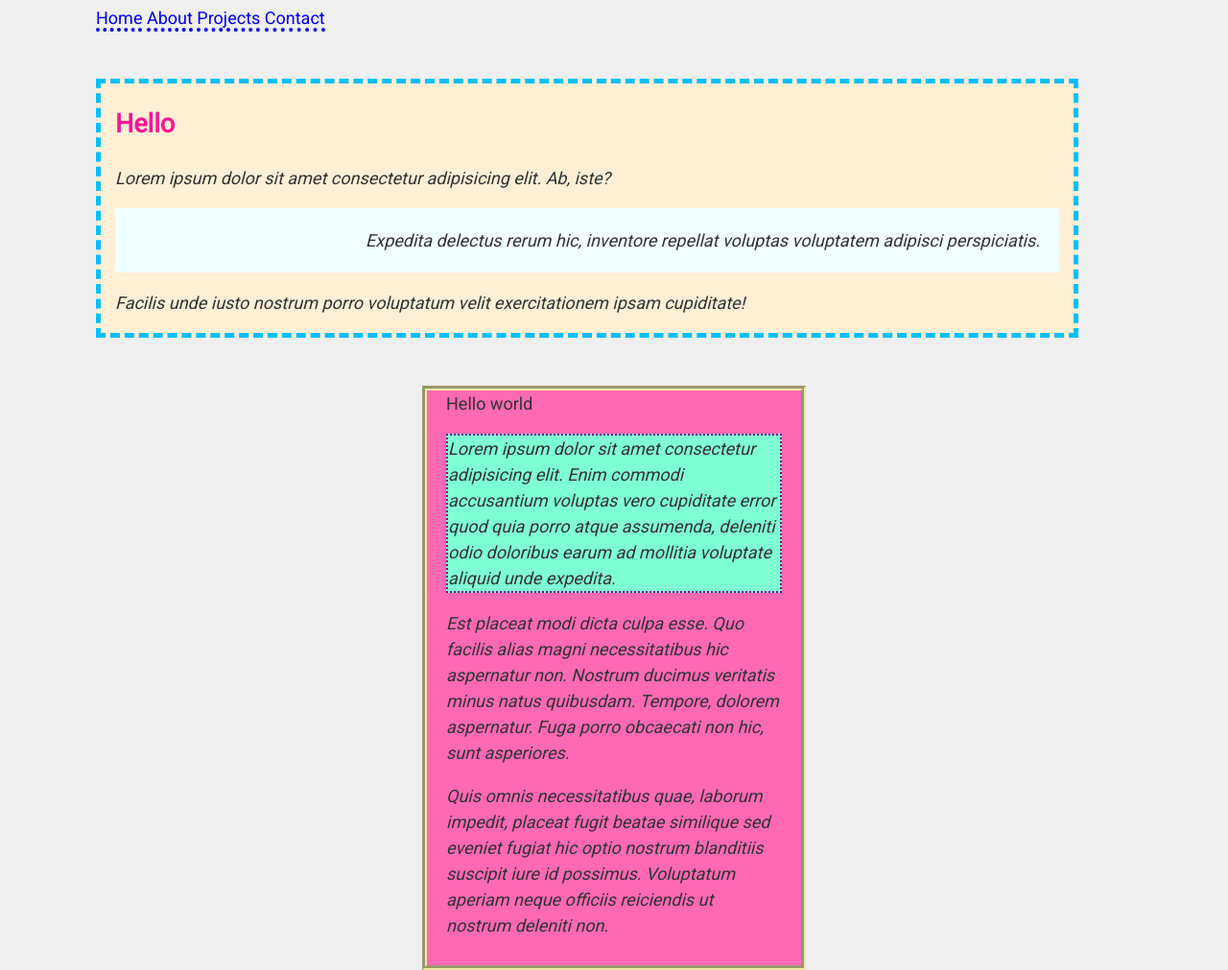
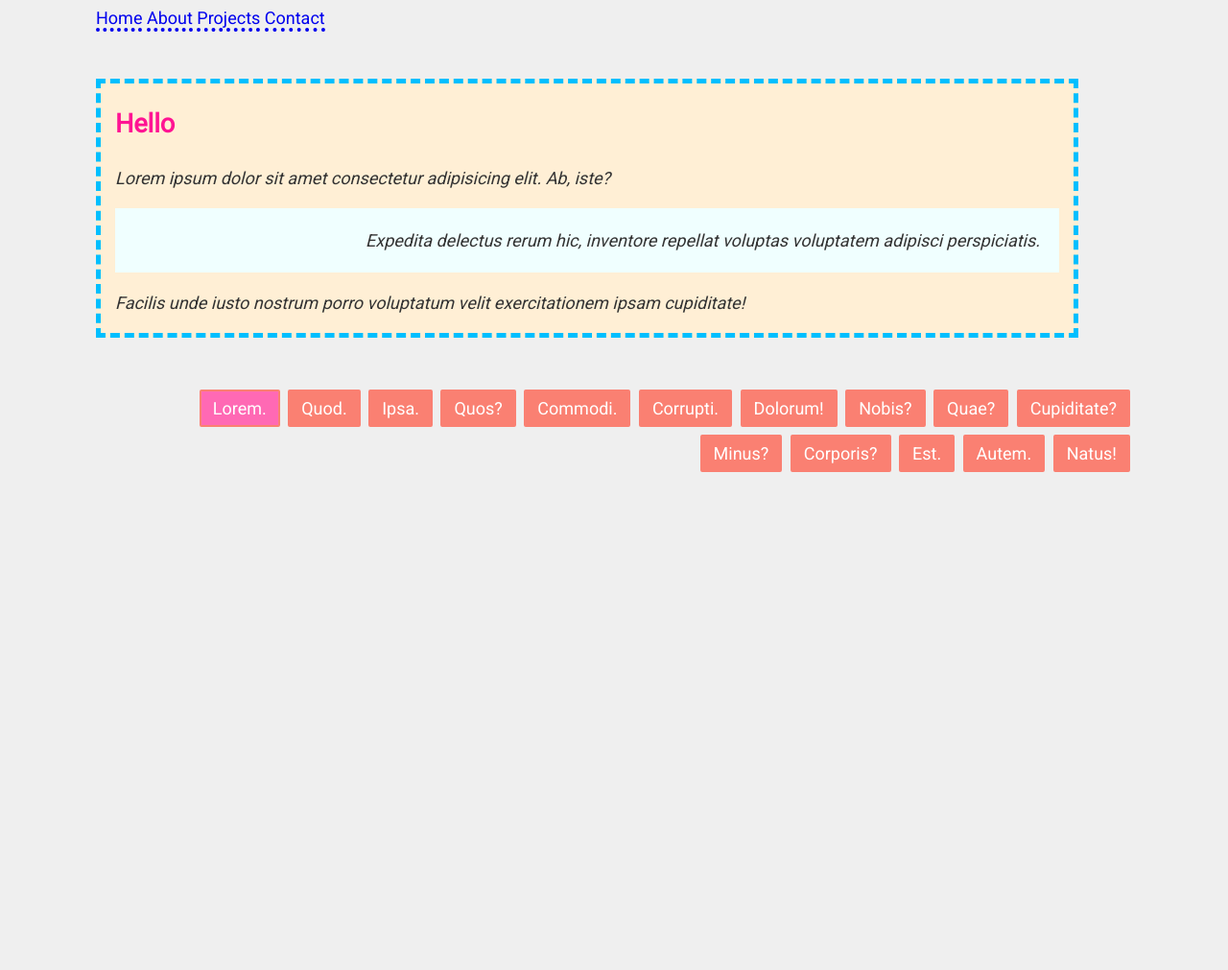
Before and after one commit to miriamhaenle/personal-website, a plain HTML site: page index.html in a window 1280 px wide. Shown: the part 86-1097 px from the top of the page at 96% size. After the commit the page ends 800 px from the top, so only its background shows below. Drawn offline with Linux system fonts and the light colour scheme.

Commit message:
Added tags

```diff
--- a/index.html
+++ b/index.html
@@ -37,27 +37,23 @@
         </p>
       </article>
 
-      <article class="box2">
-        <h2">Hello world</h2>
-        <p class="box3">
-          Lorem ipsum dolor sit amet consectetur adipisicing elit. Enim commodi
-          accusantium voluptas vero cupiditate error quod quia porro atque
-          assumenda, deleniti odio doloribus earum ad mollitia voluptate aliquid
-          unde expedita.
-        </p>
-        <p>
-          Est placeat modi dicta culpa esse. Quo facilis alias magni
-          necessitatibus hic aspernatur non. Nostrum ducimus veritatis minus
-          natus quibusdam. Tempore, dolorem aspernatur. Fuga porro obcaecati non
-          hic, sunt asperiores.
-        </p>
-        <p>
-          Quis omnis necessitatibus quae, laborum impedit, placeat fugit beatae
-          similique sed eveniet fugiat hic optio nostrum blanditiis suscipit
-          iure id possimus. Voluptatum aperiam neque officiis reiciendis ut
-          nostrum deleniti non.
-        </p>
-      </article>
+      <ul class="tags">
+        <li>Lorem.</li>
+        <li>Quod.</li>
+        <li>Ipsa.</li>
+        <li>Quos?</li>
+        <li>Commodi.</li>
+        <li>Corrupti.</li>
+        <li>Dolorum!</li>
+        <li>Nobis?</li>
+        <li>Quae?</li>
+        <li>Cupiditate?</li>
+        <li>Minus?</li>
+        <li>Corporis?</li>
+        <li>Est.</li>
+        <li>Autem.</li>
+        <li>Natus!</li>
+      </ul>
     </main>
   </body>
 </html>
--- a/styles.css
+++ b/styles.css
@@ -56,3 +56,20 @@ a {
   background-color: aquamarine;
   border: 2px dotted purple;
 }
+
+.tags {
+  text-align: end;
+}
+.tags > li {
+  color: white;
+  display: inline-block;
+  padding: 4px 12px;
+  margin: 4px 2px;
+  background: salmon;
+  border: 2px solid salmon;
+  border-radius: 2px;
+}
+
+.tags li:first-child {
+  background: hotpink;
+}
```
